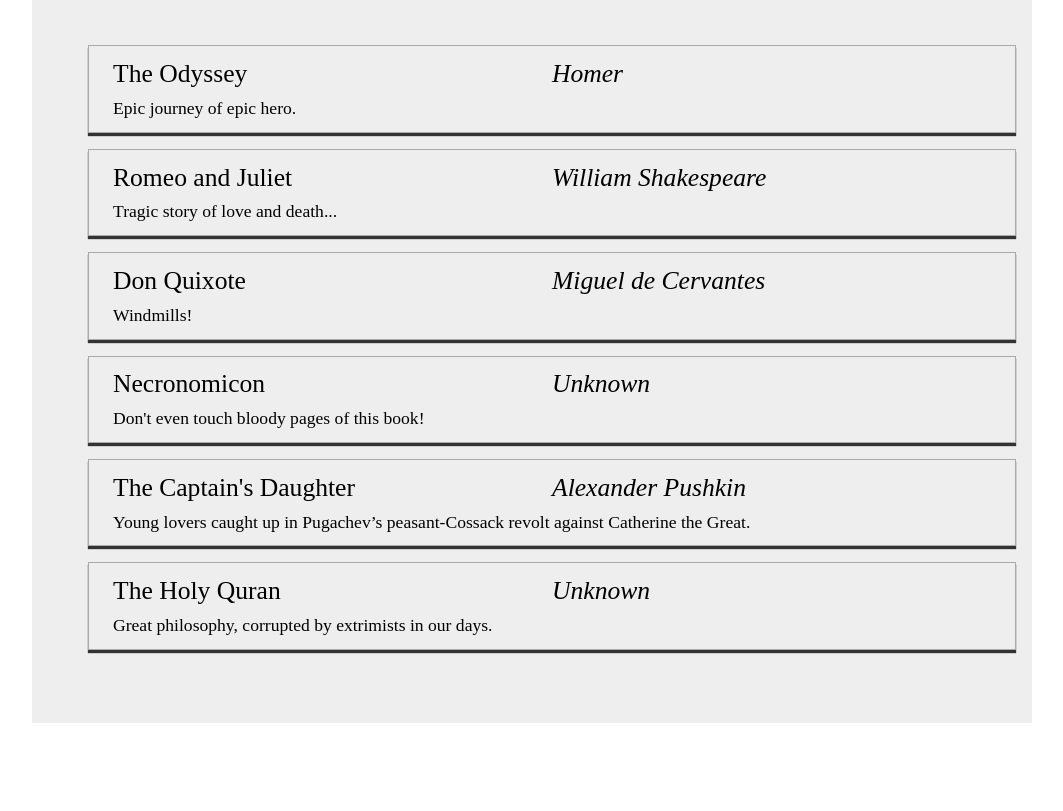
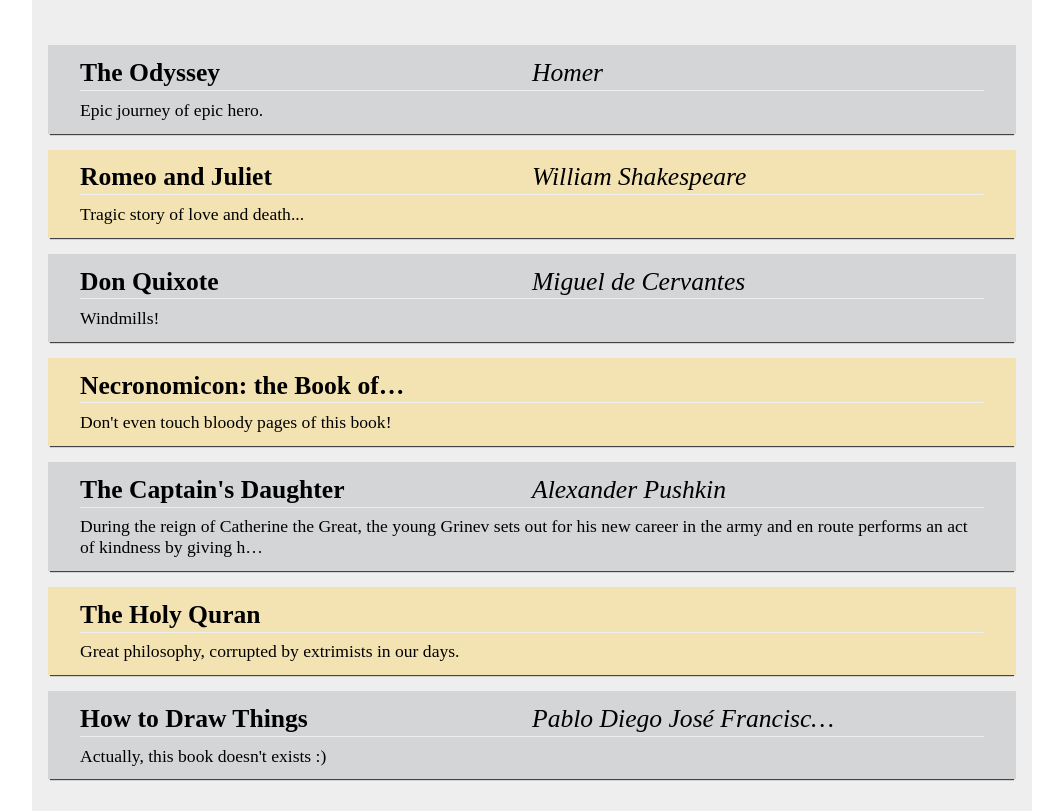
Before and after one commit to aeroslav/ui_core, a plain HTML site: page 2_json.html in a window 1280 px wide. Shown: the part 77-888 px from the top of the page, without its empty margins (108-1171 px from the left). Before the commit the page ends 800 px from the top, so only its background shows below. Drawn offline with Linux system fonts and the light colour scheme.

Commit message:
2,3 - json, DOM; output list from json

```diff
--- a/2_json.html
+++ b/2_json.html
@@ -33,12 +33,30 @@
             display: block;
             margin-top: 3em;
         }
+        .bookslist ul {
+            padding: 0;
+            margin: 0;
+        }
         .book {
             display: block;
-            padding: .8em 1.5em;
+            padding: .8em 2em;
             margin-bottom: 1em;
-            border: 1px solid #aaa;
-            box-shadow: 0 3px 1px #333;
+            position: relative;
+            top: 0;
+            /* border: 1px solid #aaa; */
+            box-shadow: 0 3px 1px -2px #444;
+            transform: translateZ(0);
+            transition: all .2s ease-out;
+        }
+        .book:nth-of-type(2n-1){
+            background-color: #d3d5d7;
+        }
+        .book:nth-of-type(2n){
+            background-color: #f4e3b2;
+        }
+        .book:hover {
+            top: -2px;
+            box-shadow: 0 8px 4px -3px #555;
         }
         .book-title, .book-author {
             display: block;
@@ -46,14 +64,21 @@
             float: left;
             font-size: 1.6em;
         }
+        .book-title {
+            font-weight: bold;
+        }
         .book-author {
             font-style: italic;
         }
         .book-descr {
             display: block;
-            margin: .5em 0 0;
+            width: 100%;
+            padding-top: .5em;
+            margin-top: .1em;
+            margin-bottom: 0;
             float: left;
             font-size: 1.1em;
+            border-top: 1px solid #eee;
         }
     </style>
 </head>
--- a/js/2_json.js
+++ b/js/2_json.js
@@ -15,7 +15,7 @@ var books = [
             "description": "Windmills!"
         },
         {
-            "title": "Necronomicon",
+            "title": "Necronomicon: the Book of Grim Rituals",
             "author": "",
             "description": "Don't even touch bloody pages of this book!"
         },
@@ -27,37 +27,104 @@ var books = [
         {
             "title": "The Captain's Daughter",
             "author": "Alexander Pushkin",
-            "description": "Young lovers caught up in Pugachev’s peasant-Cossack revolt against Catherine the Great."
+            "description": "During the reign of Catherine the Great, the young Grinev sets out for his new career in the army and en route performs an act of kindness by giving his warm coat to a man freezing in a blizzard. This action reaps its reward when he subsequently finds himself caught up in the rebellion headed by the infamous, and strangely familiar, Pugachev. Rivalry with a fellow officer for the affections of Captain Mironov's daughter further complicates Grinev's affairs, and ultimately it is only an appeal by Masha Mironova, the eponymous captain's daughter, to the Empress herself that can unravel a tangled web."
         },
         {
             "title": "The Holy Quran",
             "author": "",
             "description": "Great philosophy, corrupted by extrimists in our days."
+        },
+        {
+            "title": "How to Draw Things",
+            "author": "Pablo Diego José Francisco de Paula Juan Nepomuceno María de los Remedios Cipriano de la Santísima Trinidad Ruiz y Picasso",
+            "description": "Actually, this book doesn't exists :)"
         }
     ],
-    app = {
-        iterateJSON: function (json) {
-            var listItems = '';
-            if ( !(json instanceof Object) ) {
+
+    printer = {
+        elName: null,
+        booksList: null,
+        truncStr: function(str,lng) {
+            if (str.length>lng) {
+                str = str.slice(0,lng) + '&hellip;';
+                return str;
+            } else
+                return str;
+        },
+        isObject: function (o) {
+            if (typeof o == 'object') {
+                if ( (o instanceof Array)||(o == null) ) {
+                    return false;
+                } else {
+                    return true;
+                };
+            } else
                 return false;
+        },
+        loadList: function(json){ //passed string parsed to JSON object and stored to inner var.
+            this.booksList = JSON.parse(json);
+        },
+        printRecord: function(el){
+            var df = document.createDocumentFragment(),
+                rec, title, author, descr;
+            if (this.isObject(el)&&(el.title !== '')) {
+                rec = document.createElement('li'),
+                title = document.createElement('span');
+                author = document.createElement('span');  //clone не работает!
+                descr = document.createElement('p');
+
+                console.log(el.title);
+                console.log(el.author);
+                console.log(el.descr);
+
+                title.innerHTML = this.truncStr(el.title,25);
+                author.innerHTML = this.truncStr(el.author,25);
+                descr.innerHTML = this.truncStr(el.description,150);
+
+                title.classList.add('book-title');
+                author.classList.add('book-author');
+                descr.classList.add('book-descr');
+                rec.classList.add('book', 'cf');
+
+                rec.appendChild(title);
+                rec.appendChild(author);
+                rec.appendChild(descr);
+                df.appendChild(rec);
+
+                return df;
+            } else
+                return false;
+        },
+        formList: function() {
+            var list = document.createDocumentFragment();
+            this.booksList.forEach(function(el) {
+                var record = this.printRecord(el);
+                if (record) {
+                    list.appendChild(record);
+                }
+            }, this);
+            return list;
+        },
+        sendToDOM: function(node){
+            var where = this.elName;
+            if (node instanceof Node) {
+                where.appendChild(node);
+            }
+        },
+        renderToDOM: function() {
+            if (this.booksList !== null) {
+                this.sendToDOM(this.formList());
+                return true;
             } else {
-                listItems = json.reduce(function(list,el){
-                    if (el.title !== '') {
-                        list += '<li class="book cf">\n'+
-                            '<span class="book-title">'+el.title+'</span>\n'+
-                            '<span class="book-author">'+(el.author?el.author:'Unknown')+'</span>\n'+
-                            '<p class="book-descr">'+(el.description?el.description:'No description')+'</p></li>'+'\n';
-                    };
-                    return list;
-                },'');
-            };
-            return listItems;
+                console.log('booksList is empty');
+                return false;
+            }
         }
     },
-    booksStr = JSON.stringify(books),
-    booksJSON = JSON.parse(booksStr);
 
-/*console.log(booksStr);
-console.log(booksJSON);*/
+    booksStr = JSON.stringify(books);
 
-document.querySelector('.bookslist').innerHTML = '<ul>'+app.iterateJSON(booksJSON)+'</ul>';
+//------------
+printer.elName = document.querySelector('.bookslist');
+printer.loadList(booksStr);
+printer.renderToDOM();
```
